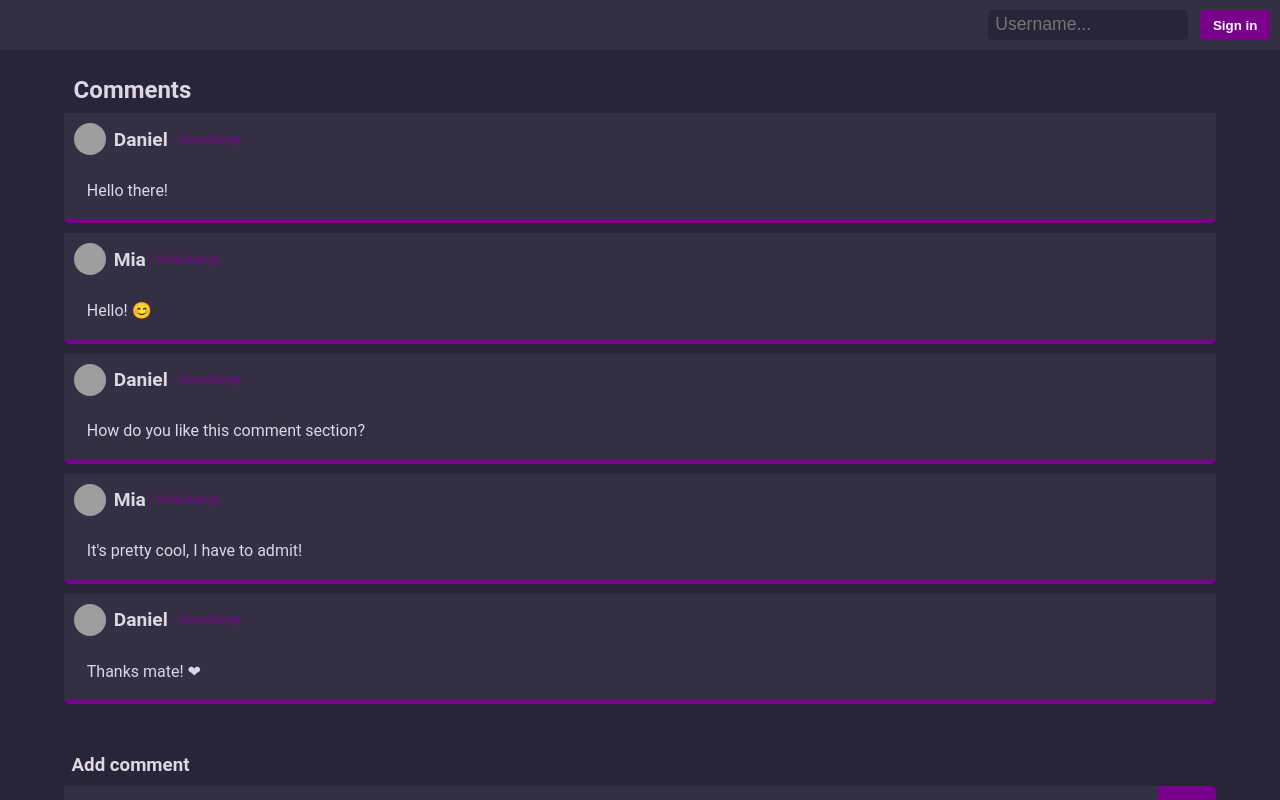
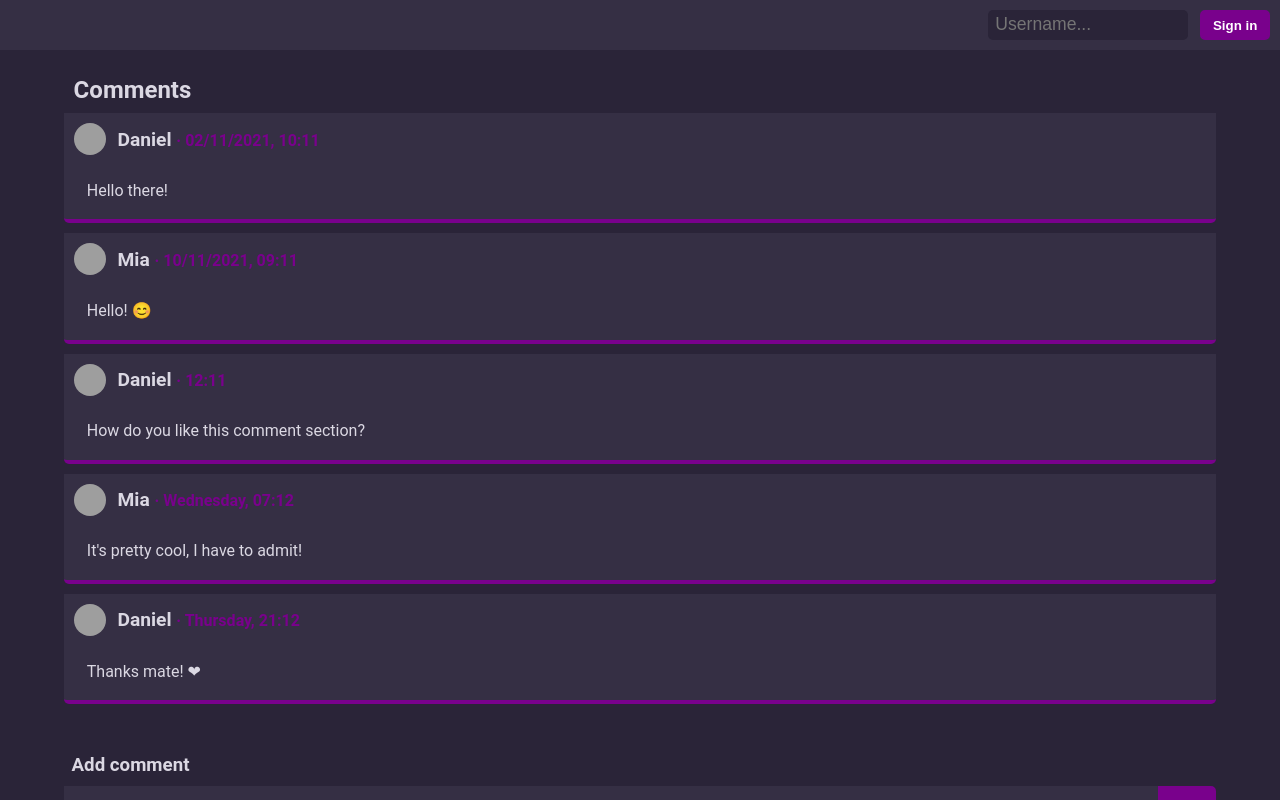
Before and after one commit to dLeczycki/Classics-in-React, a React (Create React App) app in the folder comments-section/: page / in a window 1280 px wide. Shown: the top 800 px of the page. Built offline with nearby package versions, Linux system fonts and the light colour scheme; grey boxes are pictures that could not be loaded.

Commit message:
feat: timestamp feature added

```diff
--- a/comments-section/package.json
+++ b/comments-section/package.json
@@ -9,8 +9,10 @@
     "@testing-library/jest-dom": "^5.11.4",
     "@testing-library/react": "^11.1.0",
     "@testing-library/user-event": "^12.1.10",
+    "moment": "^2.29.1",
     "react": "^17.0.2",
     "react-dom": "^17.0.2",
+    "react-moment": "^1.1.1",
     "react-redux": "^7.2.6",
     "react-scripts": "4.0.3",
     "uuid": "^8.3.2",
--- a/comments-section/public/index.html
+++ b/comments-section/public/index.html
@@ -10,34 +10,10 @@
       content="Web site created using create-react-app"
     />
     <link rel="apple-touch-icon" href="%PUBLIC_URL%/logo192.png" />
-    <!--
-      manifest.json provides metadata used when your web app is installed on a
-      user's mobile device or desktop. See https://developers.google.com/web/fundamentals/web-app-manifest/
-    -->
-    <link rel="manifest" href="%PUBLIC_URL%/manifest.json" />
-    <!--
-      Notice the use of %PUBLIC_URL% in the tags above.
-      It will be replaced with the URL of the `public` folder during the build.
-      Only files inside the `public` folder can be referenced from the HTML.
-
-      Unlike "/favicon.ico" or "favicon.ico", "%PUBLIC_URL%/favicon.ico" will
-      work correctly both with client-side routing and a non-root public URL.
-      Learn how to configure a non-root public URL by running `npm run build`.
-    -->
-    <title>React App</title>
+    <title>Comments Section</title>
   </head>
   <body>
     <noscript>You need to enable JavaScript to run this app.</noscript>
     <div id="root"></div>
-    <!--
-      This HTML file is a template.
-      If you open it directly in the browser, you will see an empty page.
-
-      You can add webfonts, meta tags, or analytics to this file.
-      The build step will place the bundled scripts into the <body> tag.
-
-      To begin the development, run `npm start` or `yarn start`.
-      To create a production bundle, use `npm run build` or `yarn build`.
-    -->
   </body>
 </html>
--- a/comments-section/src/components/Comment/Comment.js
+++ b/comments-section/src/components/Comment/Comment.js
@@ -39,7 +39,7 @@ const Comment = (props) => {
   return (
   <section className="comment">
     <div className="comment-header">
-      <CommentAuthor author={author} />
+      <CommentAuthor author={author} timestamp={commentDetails.timestamp} />
       <CommentControlGroup isAuthorOfComment={isAuthorOfComment} isInEditionMode={isInEditionMode} handleChangeEditionMode={handleChangeEditionMode} handleRemove={handleRemove}/>
     </div>
     <div className="comment-body">
--- a/comments-section/src/components/Comment/CommentAuthor/CommentAuthor.css
+++ b/comments-section/src/components/Comment/CommentAuthor/CommentAuthor.css
@@ -11,14 +11,13 @@ div.author img {
   height: 32px;
 }
 
-div.author p.author-name {
-  margin-left: .4em;
+div.author div.author-labels p.author-name {
+  margin-left: .6em;
   font-size: 1.2em;
   font-weight: bold;
 }
 
-div.author p.timestamp {
-  margin-left: .4em;
-  font-size: .8em;
+div.author div.author-labels small.timestamp {
   color: var(--accent-color);
+  font-weight: bold;
 }
--- a/comments-section/src/components/Comment/CommentAuthor/CommentAuthor.js
+++ b/comments-section/src/components/Comment/CommentAuthor/CommentAuthor.js
@@ -1,13 +1,33 @@
 import React from 'react';
+import Moment from 'react-moment';
+import moment from 'moment';
 
 import './CommentAuthor.css';
 
-const CommentAuthor = ({author}) => {
+const CommentAuthor = ({author, timestamp}) => {
+
+  const getTimestamp = () => {
+    const currentMoment = moment();
+    const timestampMoment = moment(timestamp);
+
+    const isThisYear = currentMoment.year() === timestampMoment.year();
+    const isThisWeek = timestampMoment.isSameOrAfter(currentMoment.subtract(7, 'days'));
+    const isToday = isThisYear && isThisWeek && currentMoment.day() === timestampMoment.day();
+
+    if(isToday) return <Moment format="HH:MM">{timestamp}</Moment>
+    if(isThisWeek) return <Moment format="dddd, HH:MM">{timestamp}</Moment>
+    return <Moment format="DD/MM/YYYY, HH:MM">{timestamp}</Moment>
+  }
+
+  const timestampElement = getTimestamp();
+
   return (
     <div className="author">
       <img src={author.photo} alt="User thumbnail"/>
-      <p className="author-name">{author.username}</p>
-      <p className="timestamp">&#183; timestamp</p>
+      <div className="author-labels">
+        <p className="author-name">{author.username} <small className="timestamp">&#183; {timestampElement}</small></p>
+
+      </div>
     </div>
    );
 }
--- a/comments-section/src/components/CommentsForm/CommentsForm.js
+++ b/comments-section/src/components/CommentsForm/CommentsForm.js
@@ -1,5 +1,6 @@
 import React, {useState} from 'react'
 import {useDispatch, connect} from 'react-redux';
+
 import {add} from '../../state/actions/commentsActions';
 
 import './CommentsForm.css';
@@ -36,7 +37,7 @@ const CommentsForm = ({login}) => {
 
     if(!formIsValid) return;
 
-    dispatch(add({author: user, comment: comment}))
+    dispatch(add({author: user, comment: comment, timestamp: new Date()}))
 
     setComment('');
   }
--- a/comments-section/src/components/LoginForm/LoginForm.js
+++ b/comments-section/src/components/LoginForm/LoginForm.js
@@ -18,7 +18,8 @@ const LoginForm = ({login}) => {
     dispatch(logIn({username: usernameInput}));
   }
 
-  const handleLogout = () => {
+  const handleLogout = (e) => {
+    e.preventDefault();
     setUsernameInput('');
     dispatch(logOut());
   }
--- a/comments-section/src/data/comments.json
+++ b/comments-section/src/data/comments.json
@@ -1,7 +1,7 @@
 [
-  {"id":"df10010d-bbb0-4851-9f1b-77e5d1f1a481","author":"77c04c9c-799a-4d24-aeb4-17ff627ea771","comment":"Hello there!"},
-  {"id":"ed5701d5-0095-49d3-845a-5da2f4da5504","author":"c47e3a5a-ab3a-45d0-8e36-3a82dfce3cee","comment":"Hello! 😊"},
-  {"id":"3ff1c896-2e47-420b-a369-46bce7ea7b0d","author":"77c04c9c-799a-4d24-aeb4-17ff627ea771","comment":"How do you like this comment section?"},
-  {"id":"b5b44744-05b3-4fa6-ba96-e4779be31bd9","author":"c47e3a5a-ab3a-45d0-8e36-3a82dfce3cee","comment":"It's pretty cool, I have to admit!"},
-  {"id":"f259b3e4-7bac-4209-9057-6f9c27991913","author":"77c04c9c-799a-4d24-aeb4-17ff627ea771","comment":"Thanks mate! ❤"}
+  {"id":"df10010d-bbb0-4851-9f1b-77e5d1f1a481","author":"77c04c9c-799a-4d24-aeb4-17ff627ea771","comment":"Hello there!", "timestamp":"Tue Nov 02 2021 11:51:38 GMT+0100 (czas środkowoeuropejski standardowy)"},
+  {"id":"ed5701d5-0095-49d3-845a-5da2f4da5504","author":"c47e3a5a-ab3a-45d0-8e36-3a82dfce3cee","comment":"Hello! 😊", "timestamp":"Wed Nov 10 2021 10:52:38 GMT+0100 (czas środkowoeuropejski standardowy)"},
+  {"id":"3ff1c896-2e47-420b-a369-46bce7ea7b0d","author":"77c04c9c-799a-4d24-aeb4-17ff627ea771","comment":"How do you like this comment section?", "timestamp":"Tue Nov 30 2021 13:53:38 GMT+0100 (czas środkowoeuropejski standardowy)"},
+  {"id":"b5b44744-05b3-4fa6-ba96-e4779be31bd9","author":"c47e3a5a-ab3a-45d0-8e36-3a82dfce3cee","comment":"It's pretty cool, I have to admit!", "timestamp":"Wed Dec 01 2021 08:54:38 GMT+0100 (czas środkowoeuropejski standardowy)"},
+  {"id":"f259b3e4-7bac-4209-9057-6f9c27991913","author":"77c04c9c-799a-4d24-aeb4-17ff627ea771","comment":"Thanks mate! ❤", "timestamp":"Thu Dec 02 2021 22:58:38 GMT+0100 (czas środkowoeuropejski standardowy)"}
 ]
--- a/comments-section/src/state/actions/commentsActions.js
+++ b/comments-section/src/state/actions/commentsActions.js
@@ -5,12 +5,13 @@ export const EDIT = 'EDIT';
 export const REMOVE = 'REMOVE';
 export const FETCH_COMMENTS = 'FETCH_COMMENTS';
 
-export const add = ({author, comment}) => ({
+export const add = ({author, comment, timestamp}) => ({
   type: ADD,
   payload: {
     id: uuidv4(),
     author,
     comment,
+    timestamp
   }
 });
 
@@ -21,12 +22,13 @@ export const remove = ({id}) => ({
   }
 });
 
-export const edit = ({id, author, comment }) => ({
+export const edit = ({id, author, comment, timestamp }) => ({
   type: EDIT,
   payload: {
     id,
     author,
     comment,
+    timestamp
   }
 })
 
```
Also changed, not shown: 2 other files (tests, documents, lock files or other folders).
